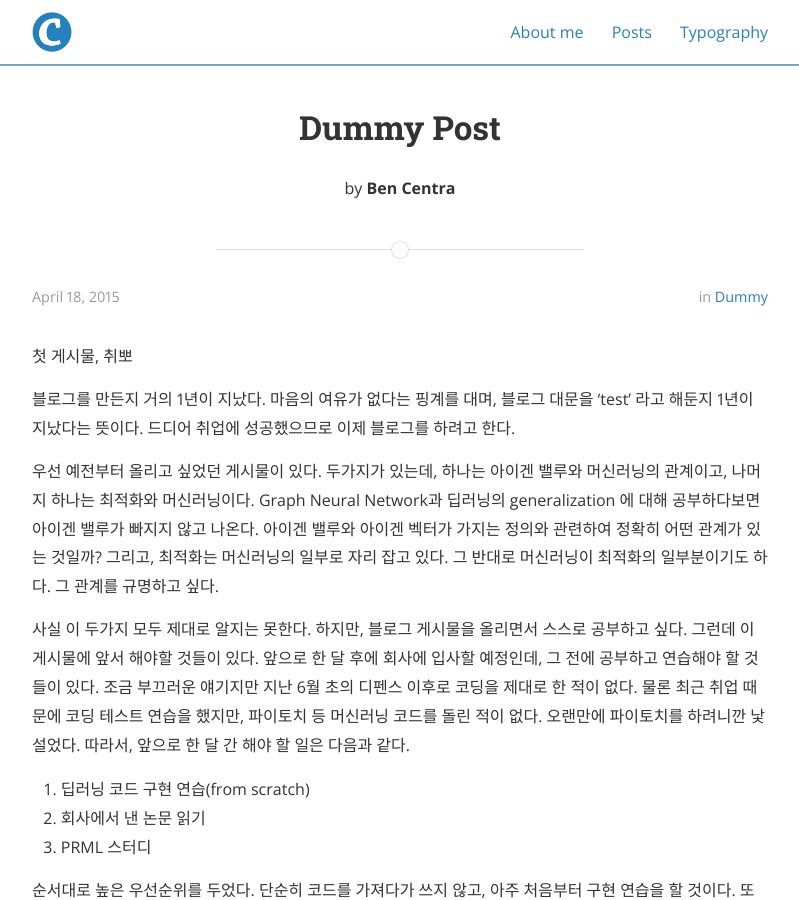
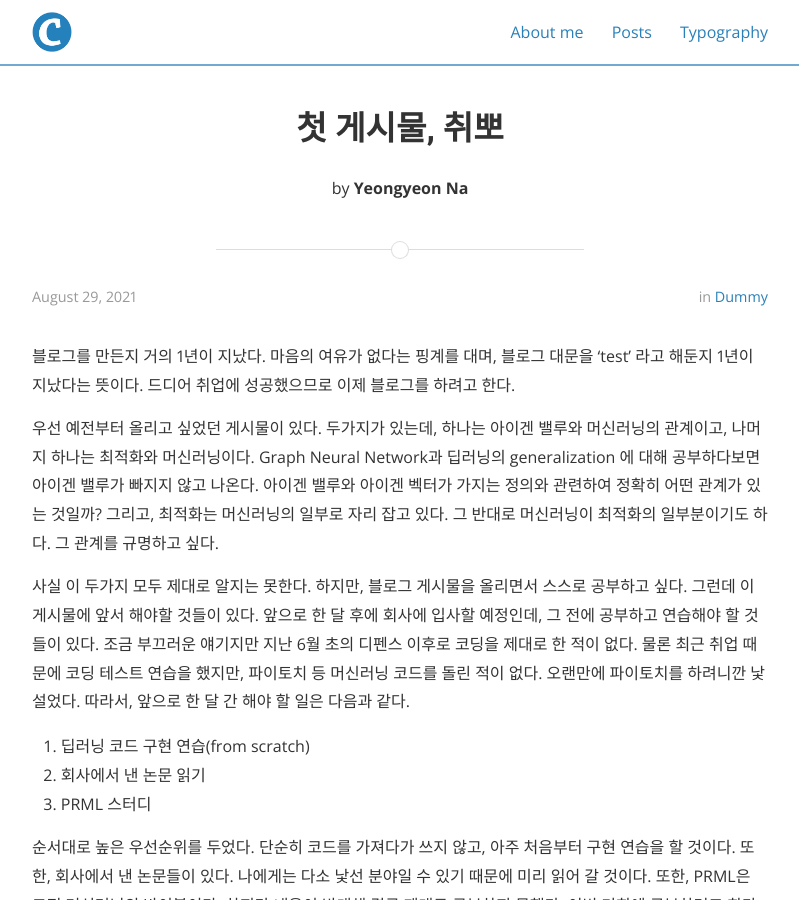
Before and after one commit to dduddus/dduddus.github.io, a Jekyll site: the page built from _posts/2021-08-29-first.md, in a window 1280 px wide and 900 px high. Shown: the whole window, without its empty margins (240-1039 px from the left). Built offline with Jekyll 4.4.1, drawn with Linux system fonts in a browser that asks for light colours; nearby versions of some CDN libraries.

Commit message:
first post editted

```diff
--- a/_posts/2021-08-29-first.md
+++ b/_posts/2021-08-29-first.md
@@ -1,12 +1,12 @@
 ---
 layout: post
-title:  "Dummy Post"
-date:   2015-04-18T14:25:52-05:00
-author: Ben Centra
+title:  "첫 게시물, 취뽀"
+date:   2021-08-29T14:25:52-05:00
+author: Yeongyeon Na
 categories: Dummy
 ---
 
-첫 게시물, 취뽀
+
 
 블로그를 만든지 거의 1년이 지났다. 마음의 여유가 없다는 핑계를 대며, 블로그 대문을 'test' 라고 해둔지 1년이 지났다는 뜻이다. 드디어 취업에 성공했으므로 이제 블로그를 하려고 한다.
 
```
